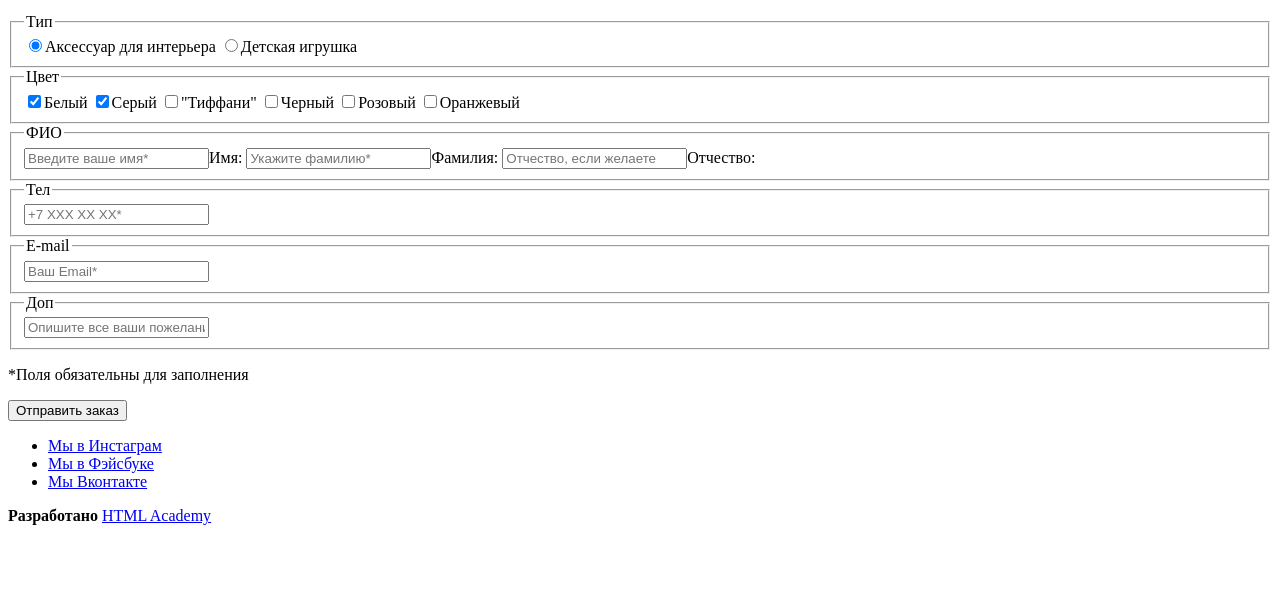
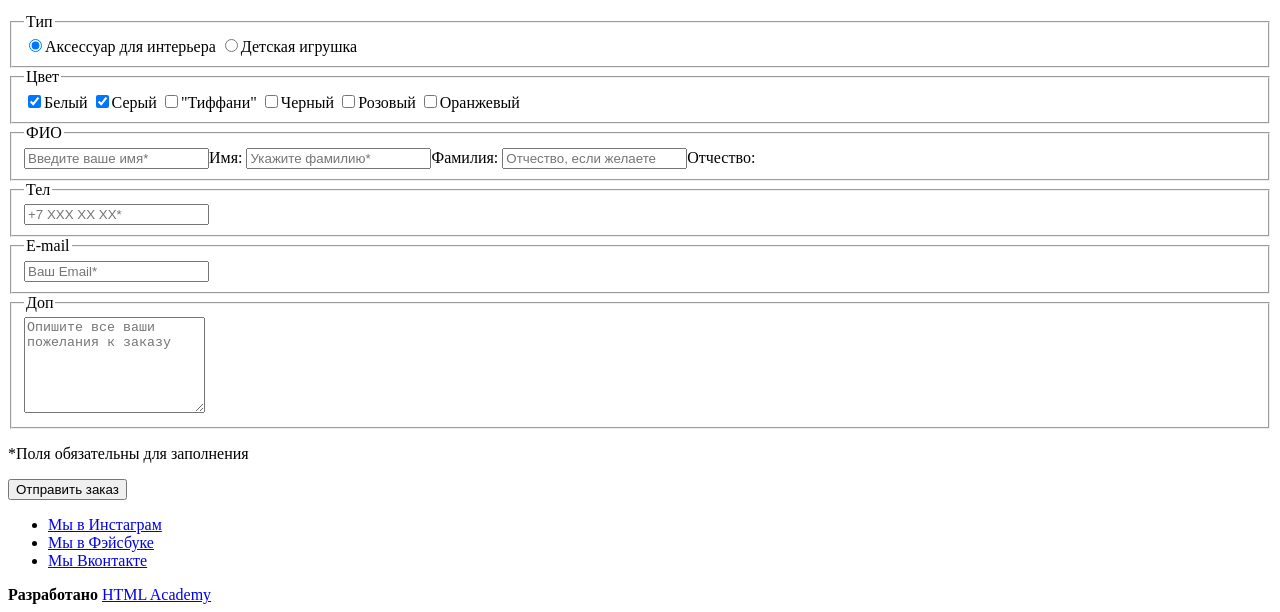
Before and after one commit to Happytoad42/mishka-adaptive, a plain HTML site: page form.html in a window 1280 px wide. Shown: the part 289-901 px from the top of the page. Before the commit the page ends 822 px from the top, so only its background shows below. Drawn offline with Linux system fonts and the light colour scheme.

Commit message:
Added textarea in form.html

```diff
--- a/form.html
+++ b/form.html
@@ -84,9 +84,7 @@
                 </fieldset>
                 <fieldset class="knitting__fieldset knitting__fieldset--additional">
                     <legend class="knitting__legend">Доп</legend>
-                    <label class="knitting__label knitting__label--additional">
-                        <input class="knitting__additional" type="textarea" name="additional" placeholder="Опишите все ваши пожелания к заказу">
-                    </label>
+                    <textarea class="knitting__additional" placeholder="Опишите все ваши пожелания к заказу" rows="6"></textarea>
                 </fieldset>
                 <p class="knitting__text">*Поля обязательны для заполнения</p>
                 <button class="button knitting__submit" type="sibmit">Отправить заказ</button>
```
